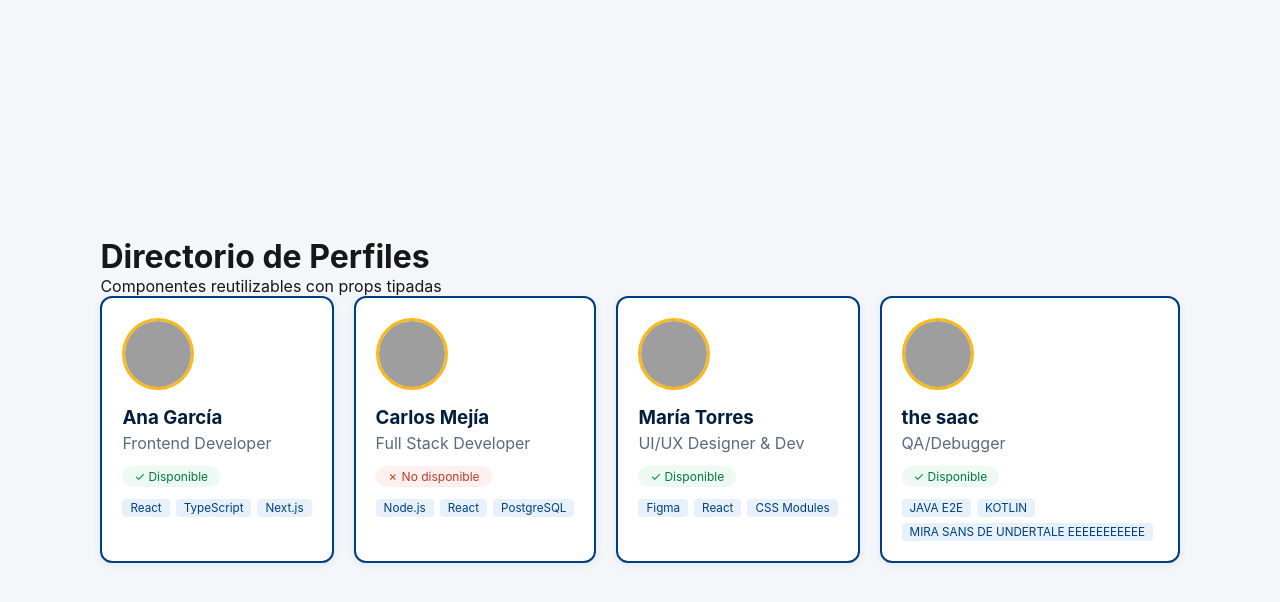
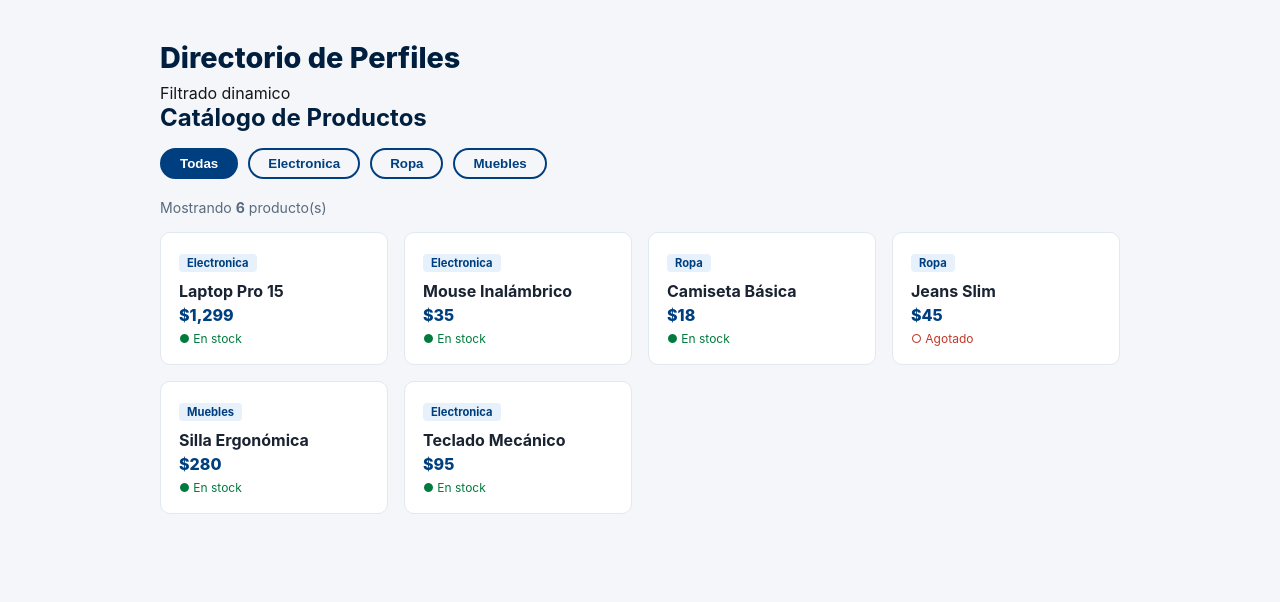
Before and after one commit to Miguel203Sopa/DPS_LABS_G02L, a Next.js app in the folder labo-dos/: page / in a window 1280 px wide. Shown: the top 602 px of the page. Built offline with nearby package versions, Linux system fonts and the light colour scheme; grey boxes are pictures that could not be loaded.

Commit message:
refactor/fix: Guia.3 Ejercicio.2, el module.css estaba malo porque use el codigo del css de la practica anterior por lo cual fue arreglado en las versiones posteriores

```diff
--- a/labo-dos/src/app/page.module.css
+++ b/labo-dos/src/app/page.module.css
@@ -1,88 +1,17 @@
-/* Ejercicio 4 — Tabla de Multiplicar */
 .main {
+  background-color: #f4f6f9;
   min-height: 100vh;
   display: flex;
+  flex-direction: column;
   align-items: center;
-  justify-content: center;
-  background: #f4f6f9;
+  padding: 40px 20px;
   font-family: 'Inter', sans-serif;
 }
-
-.main h2 {
-  font-size: 1.4rem;
-  font-weight: 800;
-  color: #003f7f;
-  text-align: center;
-  border-bottom: 3px solid #fdb913;
-  padding-bottom: 0.5rem;
-  margin-bottom: 1.25rem;
+.container { width: 100%; max-width: 960px; }
+.title { font-size: 1.8rem; font-weight: 800; color: #001f3f; margin-bottom: 8px; }
+.subtitle { font-size: 0.95rem; color: #5a6a7e; margin-bottom: 32px; }
+.error {
+  color: #c0392b; background: #fdf0ee;
+  border-left: 4px solid #c0392b;
+  padding: 8px 14px; border-radius: 0 6px 6px 0; font-size: 0.88rem;
 }
-
-.main label {
-  display: flex;
-  align-items: center;
-  gap: 0.75rem;
-  font-size: 0.88rem;
-  font-weight: 600;
-  color: #1a2332;
-  margin-bottom: 0.75rem;
-}
-
-.main input {
-  padding: 0.5rem 0.75rem;
-  border: 1px solid #e2e8f0;
-  border-radius: 8px;
-  font-family: 'Fira Code', monospace;
-  font-size: 0.9rem;
-  width: 80px;
-  text-align: center;
-  outline: none;
-}
-
-.main input:focus {
-  border-color: #003f7f;
-  box-shadow: 0 0 0 3px rgba(0,63,127,.1);
-}
-
-.main button {
-  display: block;
-  width: 100%;
-  padding: 0.65rem;
-  background: #fdb913;
-  color: #001f3f;
-  border: none;
-  border-radius: 8px;
-  font-family: 'Inter', sans-serif;
-  font-size: 0.9rem;
-  font-weight: 700;
-  cursor: pointer;
-  margin: 1rem 0;
-  transition: background .2s;
-}
-
-.main button:hover {
-  background: #c9920e;
-}
-
-.main ul {
-  list-style: none;
-  padding: 0;
-  display: grid;
-  grid-template-columns: repeat(2, 1fr);
-  gap: 0.4rem;
-}
-
-.main li {
-  background: #fff;
-  border: 1px solid #e2e8f0;
-  border-radius: 6px;
-  padding: 0.45rem 0.75rem;
-  font-family: 'Fira Code', monospace;
-  font-size: 0.82rem;
-  color: #003f7f;
-  font-weight: 500;
-}
-
-.main li:nth-child(even) {
-  background: #e6f1fb;
-}
--- a/labo-dos/src/app/page.tsx
+++ b/labo-dos/src/app/page.tsx
@@ -1,36 +1,18 @@
-//Ejercicio-1
+//Ejercicio-2
+
+import styles from "./page.module.css";
+import ProductList from "../components/ProductList";
 
 
-import styles from "./page.module.css";
-import ProfileCard from "../components/ProfileCard";
-
-interface ProfileProps {
-  nombre: string; rol: string; tecnologias: string[];
-  avatar?: string; disponible?: boolean;
-}
-
-const perfiles: ProfileProps[] = [
-  { nombre: "Ana García", rol: "Frontend Developer",
-    tecnologias: ["React", "TypeScript", "Next.js"], disponible: true },
-  { nombre: "Carlos Mejía", rol: "Full Stack Developer",
-    tecnologias: ["Node.js", "React", "PostgreSQL"], disponible: false },
-  { nombre: "María Torres", rol: "UI/UX Designer & Dev",
-    tecnologias: ["Figma", "React", "CSS Modules"], disponible: true },
-    { nombre: "the saac", rol: "QA/Debugger",
-    tecnologias: ["JAVA E2E", "KOTLIN", "MIRA SANS DE UNDERTALE EEEEEEEEEEE"], disponible: true },
-];
 
 export default function Home() {
   return (
     <main className={styles.main}>
       <div className={styles.container}>
         <h1 className={styles.title}>Directorio de Perfiles</h1>
-        <p className={styles.subtitle}>Componentes reutilizables con props tipadas</p>
-        <div style={{ display: 'flex', flexWrap: 'wrap', gap: '20px' }}>
-          {perfiles.map((p) => (
-            <ProfileCard key={p.nombre} {...p} />
-          ))}
-        </div>
+        <p className={styles.description}>Filtrado dinamico</p>
+          <ProductList/>
+
       </div>
     </main>
   );
--- a/labo-dos/src/components/ProductList.tsx
+++ b/labo-dos/src/components/ProductList.tsx
@@ -1 +1,70 @@
-//Ejercicio-1
+"use client";
+import { JSX, useState } from "react";
+
+interface Producto {
+  id: number; nombre: string;
+  precio: number; categoria: string; enStock: boolean;
+}
+
+const productosData: Producto[] = [
+  { id: 1, nombre: "Laptop Pro 15",      precio: 1299, categoria: "electronica", enStock: true  },
+  { id: 2, nombre: "Mouse Inalámbrico",  precio: 35,   categoria: "electronica", enStock: true  },
+  { id: 3, nombre: "Camiseta Básica",    precio: 18,   categoria: "ropa",        enStock: true  },
+  { id: 4, nombre: "Jeans Slim",         precio: 45,   categoria: "ropa",        enStock: false },
+  { id: 5, nombre: "Silla Ergonómica",   precio: 280,  categoria: "muebles",     enStock: true  },
+  { id: 6, nombre: "Teclado Mecánico",   precio: 95,   categoria: "electronica", enStock: true  },
+];
+
+// Categorías únicas derivadas de los datos
+const categorias: string[] = ["todas", ...Array.from(new Set(productosData.map(p => p.categoria)))];
+
+export default function ProductList(): JSX.Element {
+  // Estado del filtro — string tipado
+  const [categoriaActiva, setCategoriaActiva] = useState<string>("todas");
+
+  // Estado derivado — no necesita otro useState
+  const productosFiltrados: Producto[] = categoriaActiva === "todas"
+    ? productosData
+    : productosData.filter((p: Producto) => p.categoria === categoriaActiva);
+
+  return (
+    <div>
+      <h2 style={{ color: '#001f3f', marginBottom: '16px' }}>Catálogo de Productos</h2>
+      {/* Botones de filtro */}
+      <div style={{ display: 'flex', gap: '10px', flexWrap: 'wrap', marginBottom: '20px' }}>
+        {categorias.map((cat: string) => (
+          <button key={cat} onClick={() => setCategoriaActiva(cat)}
+            style={{
+              padding: '6px 18px', borderRadius: '20px', border: '2px solid #003f7f',
+              background: categoriaActiva === cat ? '#003f7f' : 'transparent',
+              color: categoriaActiva === cat ? '#fff' : '#003f7f',
+              fontWeight: 600, cursor: 'pointer', textTransform: 'capitalize'
+            }}>
+            {cat}
+          </button>
+        ))}
+      </div>
+      <p style={{ color: '#5a6a7e', fontSize: '.88rem', marginBottom: '16px' }}>
+        Mostrando <strong>{productosFiltrados.length}</strong> producto(s)
+      </p>
+      {/* Grid de productos */}
+      <div style={{ display: 'grid', gridTemplateColumns: 'repeat(auto-fill,minmax(210px,1fr))', gap: '16px' }}>
+        {productosFiltrados.map((producto: Producto) => (
+          <div key={producto.id} style={{ background: '#fff', border: '1px solid #e2e8f0',
+            borderRadius: '10px', padding: '18px' }}>
+            <span style={{ background: '#e6f1fb', color: '#003f7f',
+              padding: '2px 8px', borderRadius: '4px', fontSize: '.7rem',
+              fontWeight: 700, textTransform: 'capitalize' }}>{producto.categoria}</span>
+            <h4 style={{ margin: '10px 0 4px', color: '#1a2332' }}>{producto.nombre}</h4>
+            <p style={{ color: '#003f7f', fontWeight: 800, margin: '0' }}>
+              ${producto.precio.toLocaleString()}
+            </p>
+            <p style={{ fontSize: '.75rem', color: producto.enStock ? '#007a3d' : '#c0392b', margin: '6px 0 0' }}>
+              {producto.enStock ? '● En stock' : '○ Agotado'}
+            </p>
+          </div>
+        ))}
+      </div>
+    </div>
+  );
+}
--- a/labo-dos/src/components/ProfileCard.tsx
+++ b/labo-dos/src/components/ProfileCard.tsx
@@ -1,6 +1,6 @@
 //Ejercicio.1
 // Interface: define exactamente qué props acepta este componente
-
+{/** */}
 import { JSX } from "react/jsx-runtime";
 
 interface ProfileProps {
--- a/labo-dos/src/components/ShoppingCart.tsx
+++ b/labo-dos/src/components/ShoppingCart.tsx
@@ -1 +1 @@
-//Ejercicio-2
+//Ejercicio-4
```
